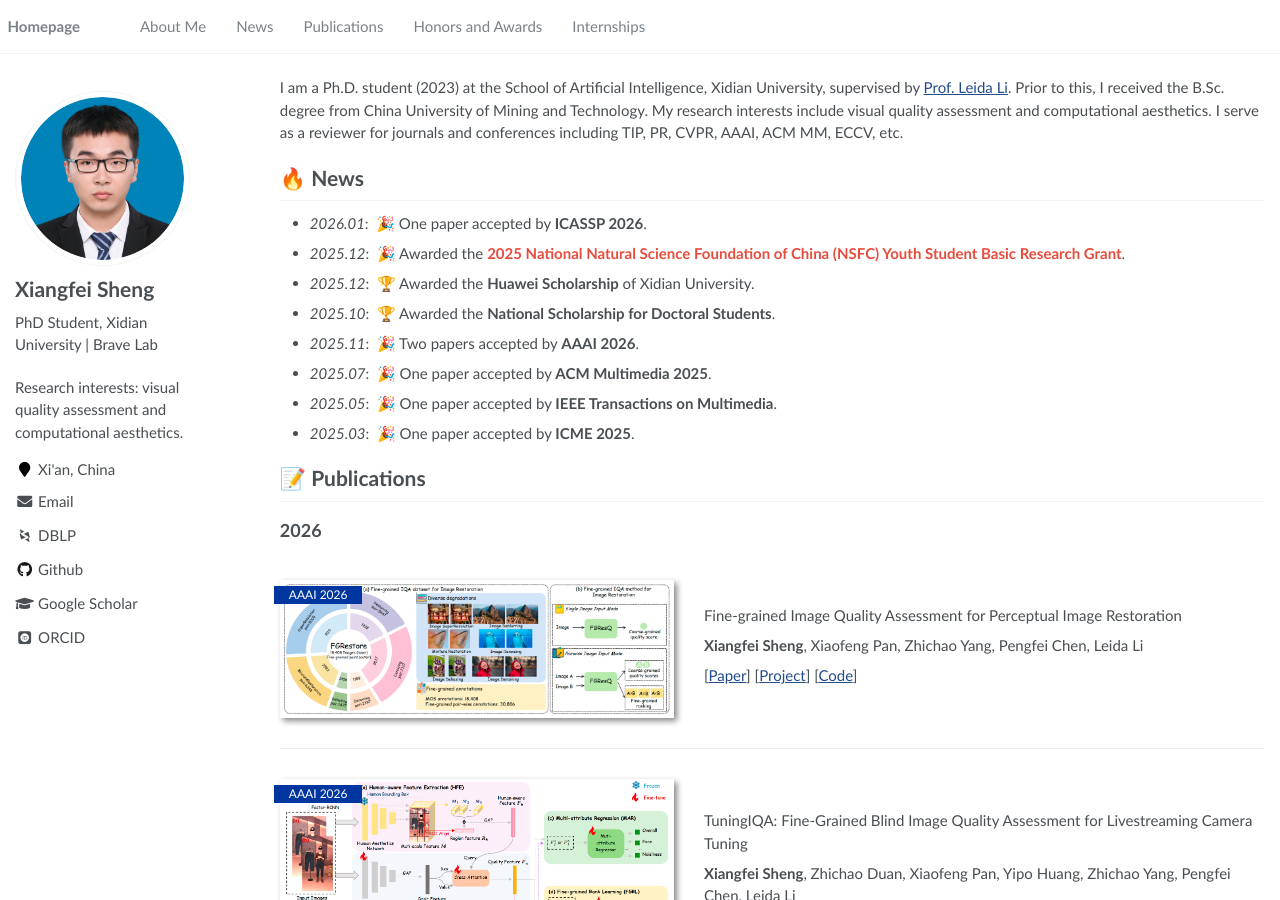
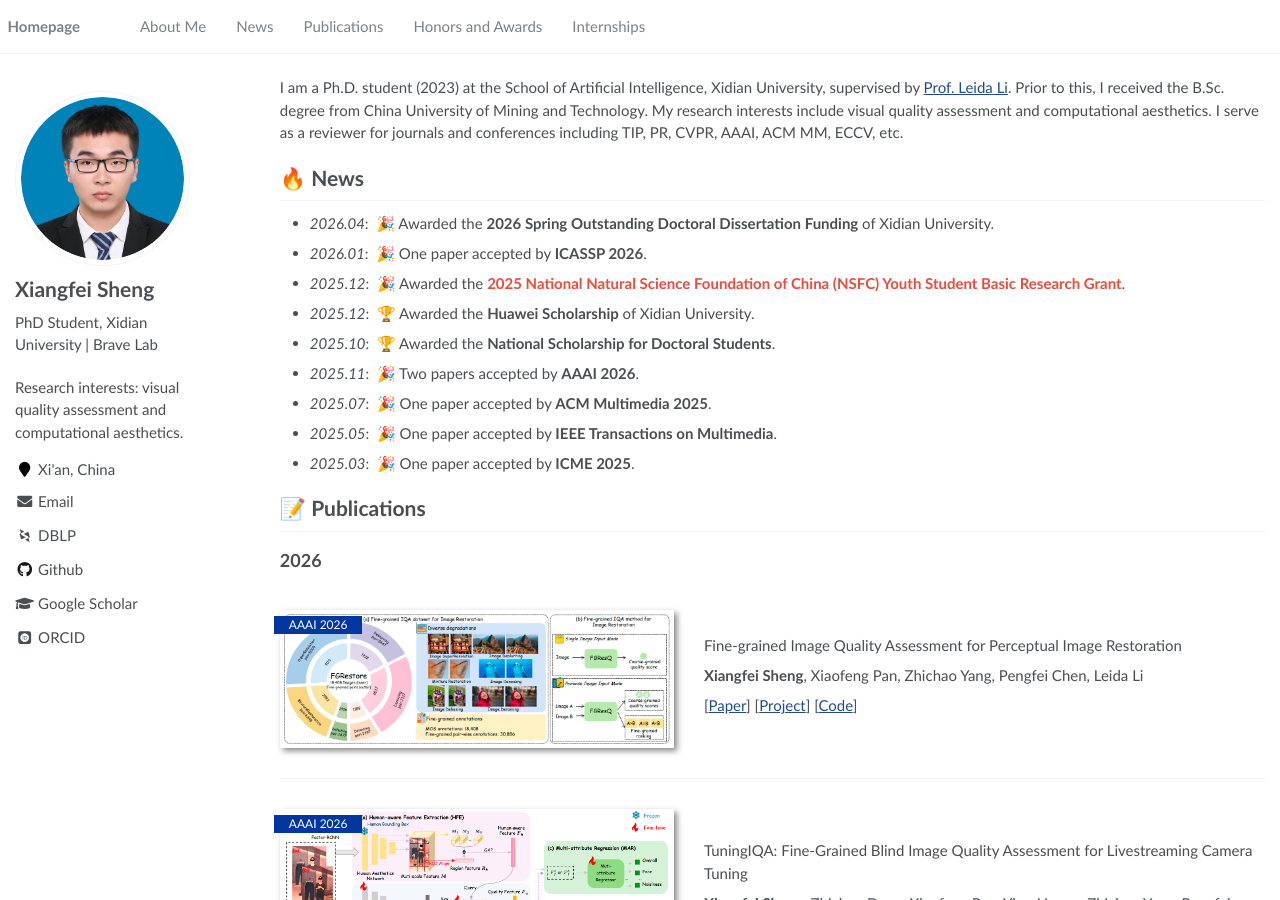
Before and after one commit to sxfly99/sxfly99.github.io, a Jekyll site: the page built from _pages/about.md, in a window 1280 px wide and 900 px high. Built offline with Jekyll 4.4.1, drawn with Linux system fonts in a browser that asks for light colours; some web fonts are replaced.

Commit message:
Update news section with recent achievements

```diff
--- a/_pages/about.md
+++ b/_pages/about.md
@@ -21,6 +21,7 @@ I am a Ph.D. student (2023) at the School of Artificial Intelligence, Xidian Uni
 
 
 # 🔥 News
+- *2026.04*: &nbsp;🎉 Awarded the **2026 Spring Outstanding Doctoral Dissertation Funding** of Xidian University.
 - *2026.01*: &nbsp;🎉 One paper accepted by **ICASSP 2026**.
 - *2025.12*: &nbsp;🎉 Awarded the <strong><font color="#e74c3c">2025 National Natural Science Foundation of China (NSFC) Youth Student Basic Research Grant</font></strong>.
 - *2025.12*: &nbsp;🏆 Awarded the **Huawei Scholarship** of Xidian University.
```
